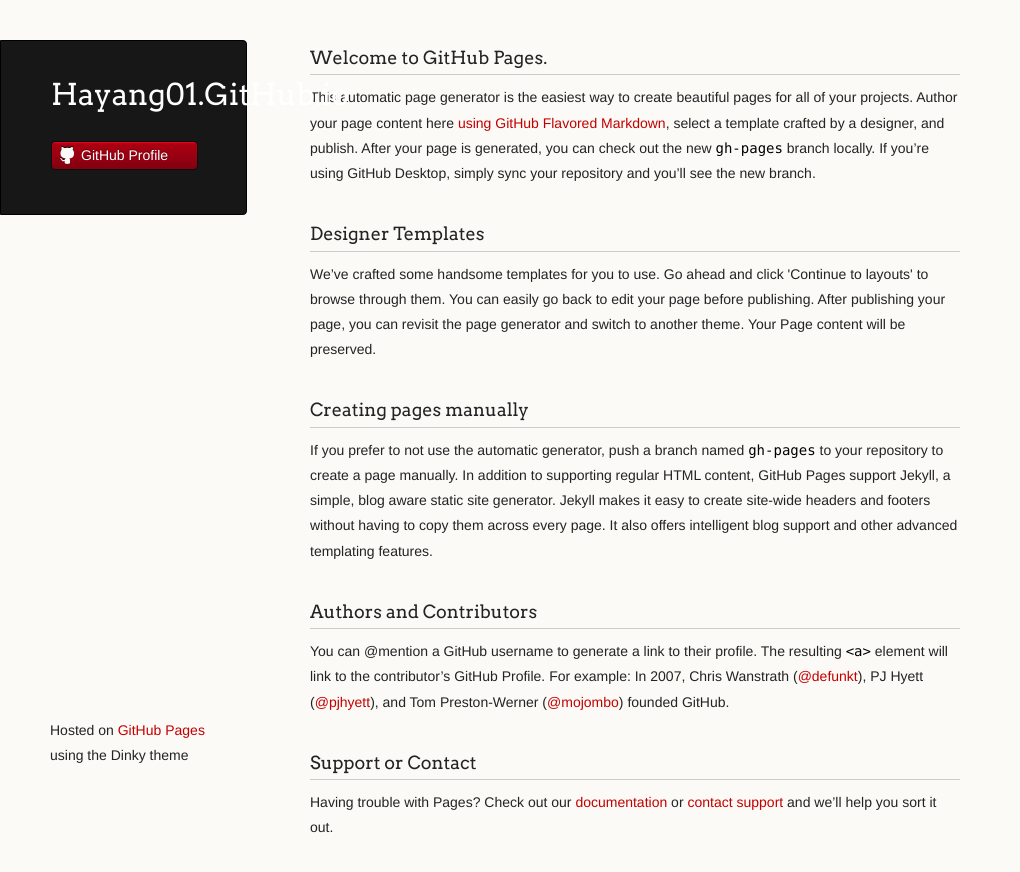
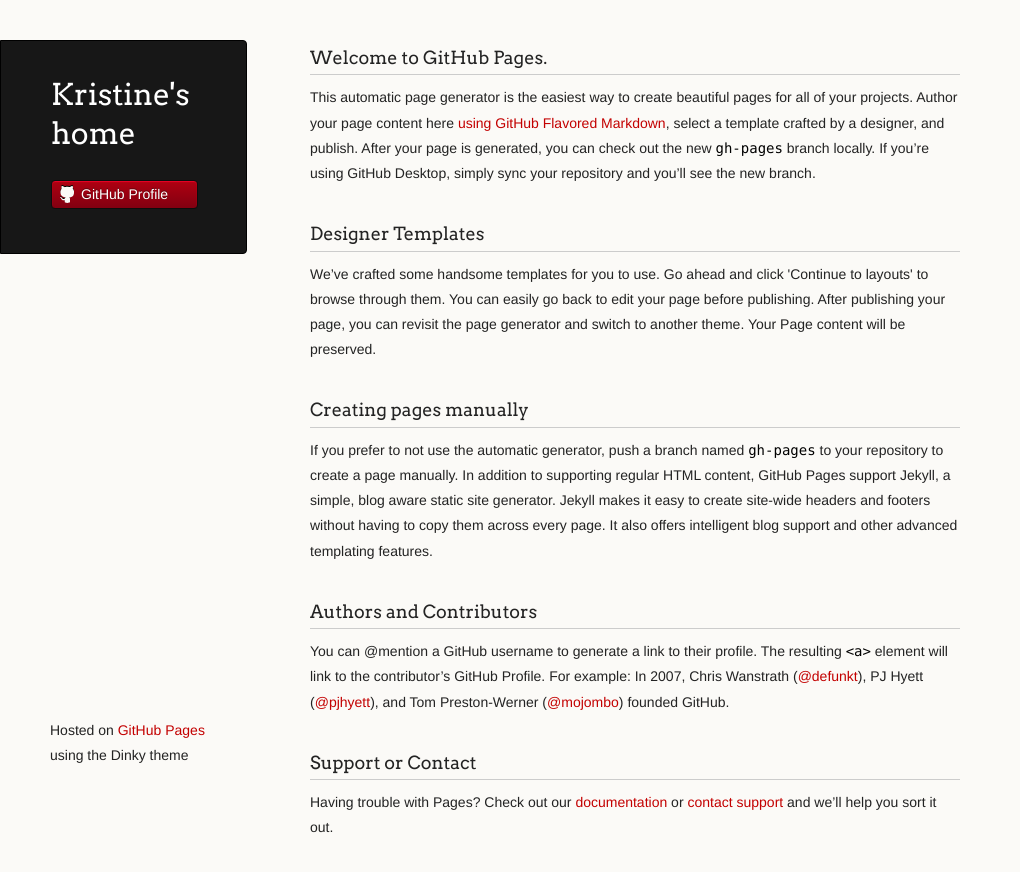
Before and after one commit to hayang01/hayang01.github.io, a plain HTML site: page index.html in a window 1280 px wide. Shown: the whole page, without its empty margins (0-1020 px from the left). Drawn offline with Linux system fonts and the light colour scheme.

Commit message:
Update index.html

```diff
--- a/index.html
+++ b/index.html
@@ -3,7 +3,7 @@
   <head>
     <meta charset="utf-8">
     <meta http-equiv="X-UA-Compatible" content="chrome=1">
-    <title>Hayang01.GitHub.io by hayang01</title>
+    <title>Welcome to Kris's homepage</title>
 
     <link rel="stylesheet" href="stylesheets/styles.css">
     <link rel="stylesheet" href="stylesheets/github-light.css">
@@ -16,7 +16,7 @@
   <body>
     <div class="wrapper">
       <header>
-        <h1 class="header">Hayang01.GitHub.io</h1>
+        <h1 class="header">Kristine's home</h1>
         <p class="header"></p>
 
 
```
